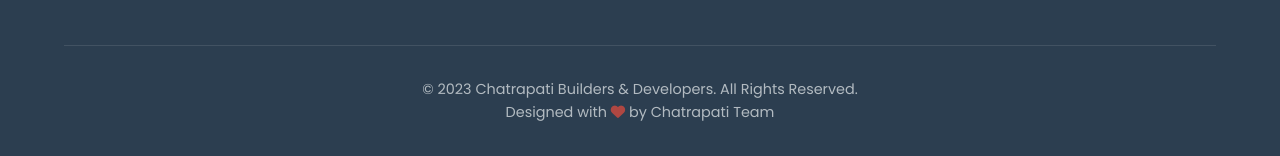
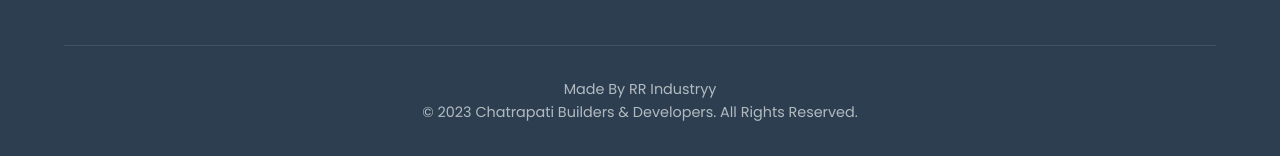
Before and after one commit to rr-industries/Chatrapati_Builders_-_Developers, a plain HTML site: page index.html in a window 1280 px wide. Shown: the part 7563-7719 px from the top of the page. Drawn offline with nearby package versions, Linux system fonts and the light colour scheme.

Commit message:
Update index.html

```diff
--- a/index.html
+++ b/index.html
@@ -1655,8 +1655,8 @@
             </div>
 
             <div class="footer-bottom">
+                <p>Made By RR Industryy</p>
                 <p>&copy; 2023 Chatrapati Builders & Developers. All Rights Reserved.</p>
-                <p>Designed with <i class="fas fa-heart" style="color: #e74c3c;"></i> by Chatrapati Team</p>
             </div>
         </div>
     </footer>
```
